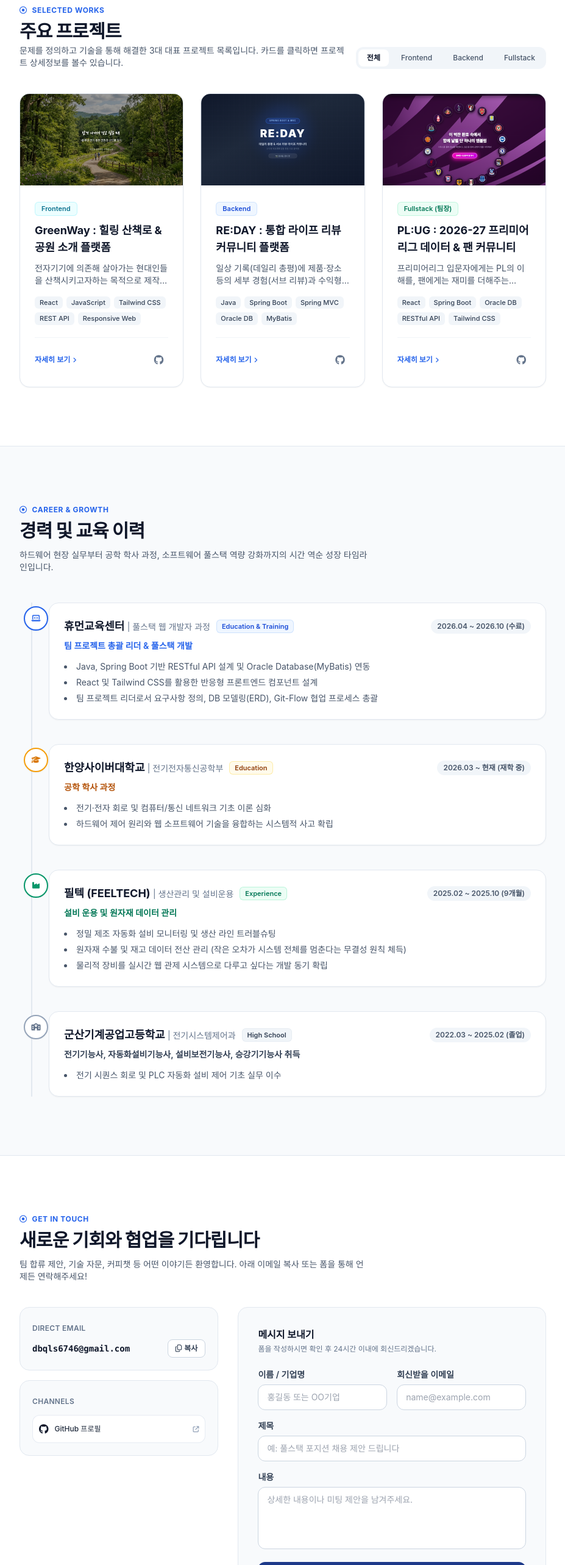
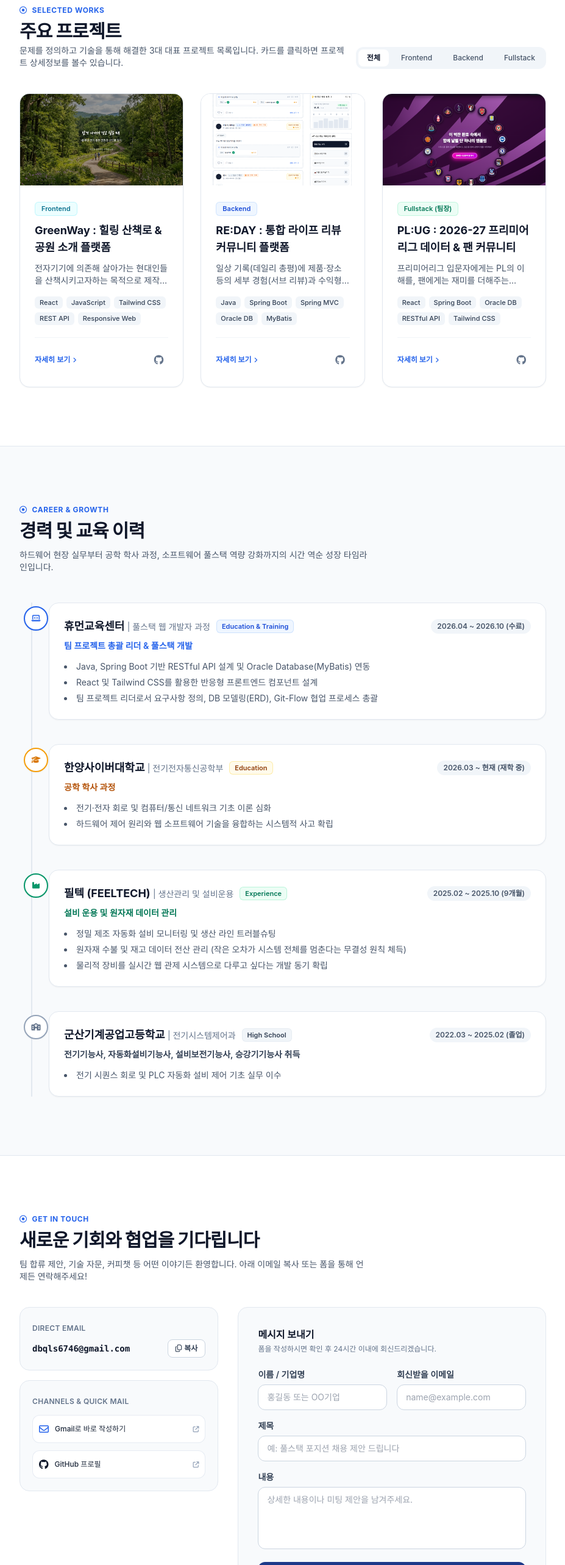
Before and after one commit to dbqls6746-bot/port, a React (Vite) app: page / in a window 1280 px wide. Shown: the part 2879-5445 px from the top of the page at 61% size, without its empty margins (320-1247 px from the left). Built offline with nearby package versions, Linux system fonts and the light colour scheme; a web font is replaced by a local one.

Commit message:
리데이 썸네일 화면 추가 및 cantact 작성

```diff
--- a/src/components/Contact.jsx
+++ b/src/components/Contact.jsx
@@ -16,12 +16,31 @@ export default function Contact({ onCopyEmail, onShowToast }) {
     }));
   };
 
-  const handleSubmit = (e) => {
+  const handleSubmit = async (e) => {
     e.preventDefault();
     setIsSubmitting(true);
 
-    setTimeout(() => {
-      setIsSubmitting(false);
+    try {
+      const response = await fetch('https://formsubmit.co/ajax/dbqls6746@gmail.com', {
+        method: 'POST',
+        headers: {
+          'Content-Type': 'application/json',
+          Accept: 'application/json',
+        },
+        body: JSON.stringify({
+          name: formData.name,
+          email: formData.email,
+          subject: formData.subject,
+          message: formData.message,
+          _subject: `[포트폴리오 문의] ${formData.subject} - ${formData.name} 님`,
+          _template: 'table',
+          _captcha: 'false',
+        }),
+      });
+
+      const data = await response.json();
+
+      if (response.ok || data.success === 'true' || data.success === true) {
         onShowToast(`${formData.name} 님, 메시지가 성공적으로 전송되었습니다!`);
         setFormData({
           name: '',
@@ -29,7 +48,15 @@ export default function Contact({ onCopyEmail, onShowToast }) {
           subject: '',
           message: '',
         });
-    }, 1000);
+      } else {
+        throw new Error(data.message || '전송 실패');
+      }
+    } catch (error) {
+      console.error('메일 전송 실패:', error);
+      onShowToast('전송 중 오류가 발생했습니다. dbqls6746@gmail.com 으로 직접 연락 부탁드립니다.');
+    } finally {
+      setIsSubmitting(false);
+    }
   };
 
   return (
@@ -64,7 +91,20 @@ export default function Contact({ onCopyEmail, onShowToast }) {
             </div>
 
             <div className="p-5 rounded-2xl bg-slate-50 border border-slate-200 shadow-xs space-y-3">
-              <span className="text-xs font-semibold text-slate-500 uppercase tracking-wide">Channels</span>
+              <span className="text-xs font-semibold text-slate-500 uppercase tracking-wide">Channels & Quick Mail</span>
+
+              <a
+                href="https://mail.google.com/mail/?view=cm&fs=1&to=dbqls6746@gmail.com"
+                target="_blank"
+                rel="noopener noreferrer"
+                className="flex items-center justify-between p-2.5 rounded-xl bg-white border border-slate-200/80 hover:border-brand-400 hover:text-brand-600 transition text-xs font-medium text-slate-800"
+              >
+                <div className="flex items-center gap-2.5">
+                  <i className="fa-regular fa-envelope text-base text-brand-600"></i>
+                  <span>Gmail로 바로 작성하기</span>
+                </div>
+                <i className="fa-solid fa-arrow-up-right-from-square text-[10px] text-slate-400"></i>
+              </a>
 
               <a
                 href="https://github.com/dbqls6746-bot?tab=repositories"
--- a/src/data/projectsData.js
+++ b/src/data/projectsData.js
@@ -58,7 +58,7 @@ export const projectsData = {
     category: "backend",
     title: "RE:DAY : 통합 라이프 리뷰 커뮤니티 플랫폼",
     subtitle: "데일리 일상 총평과 제품·장소 세부 서브 리뷰를 결합하고 제휴 BM을 접목한 차세대 리뷰 커뮤니티",
-    image: "/projects/reday.svg",
+    image: "/projects/reday.png",
     tags: ["Java", "Spring Boot", "Spring MVC", "Oracle DB", "MyBatis"],
     github: "https://github.com/dbqls6746-bot/second-project.git",
     demo: "https://github.com/dbqls6746-bot/second-project.git",
```
Also changed, not shown: public/projects/reday.png (added). Lines whose indentation alone changed are shown as unchanged.
